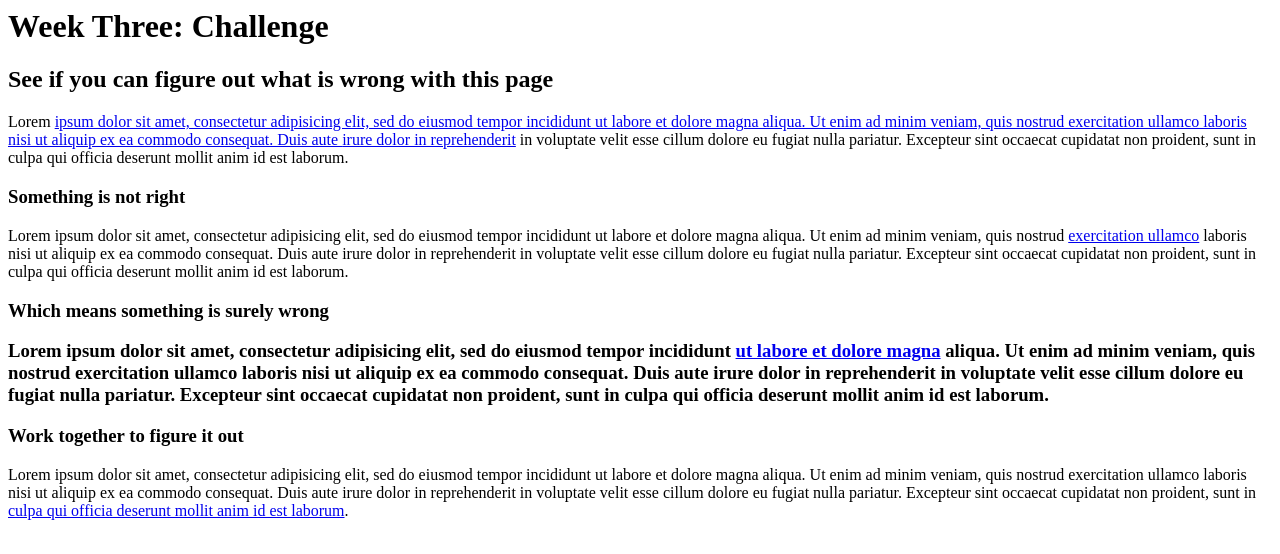
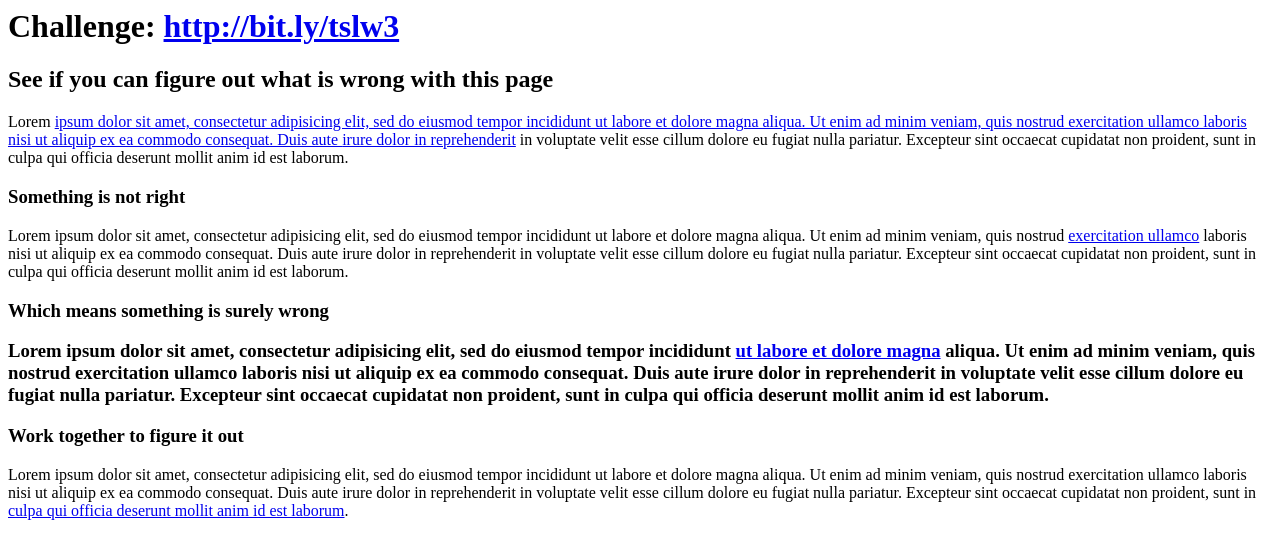
Before and after one commit to srobbin/tsl-summer-2013, a plain HTML site: page 03-intro-to-css/challenge/before.html in a window 1280 px wide. Drawn offline with Linux system fonts and the light colour scheme.

Commit message:
Added bitly link.

```diff
--- a/03-intro-to-css/challenge/before.html
+++ b/03-intro-to-css/challenge/before.html
@@ -4,7 +4,7 @@
 </head>
 <body>
   <header>
-    <h1>Week Three: Challenge</h1>
+    <h1>Challenge: <a href="http://bit.ly/tslw3">http://bit.ly/tslw3</a></h1>
   </header>
 
   <article>
```
